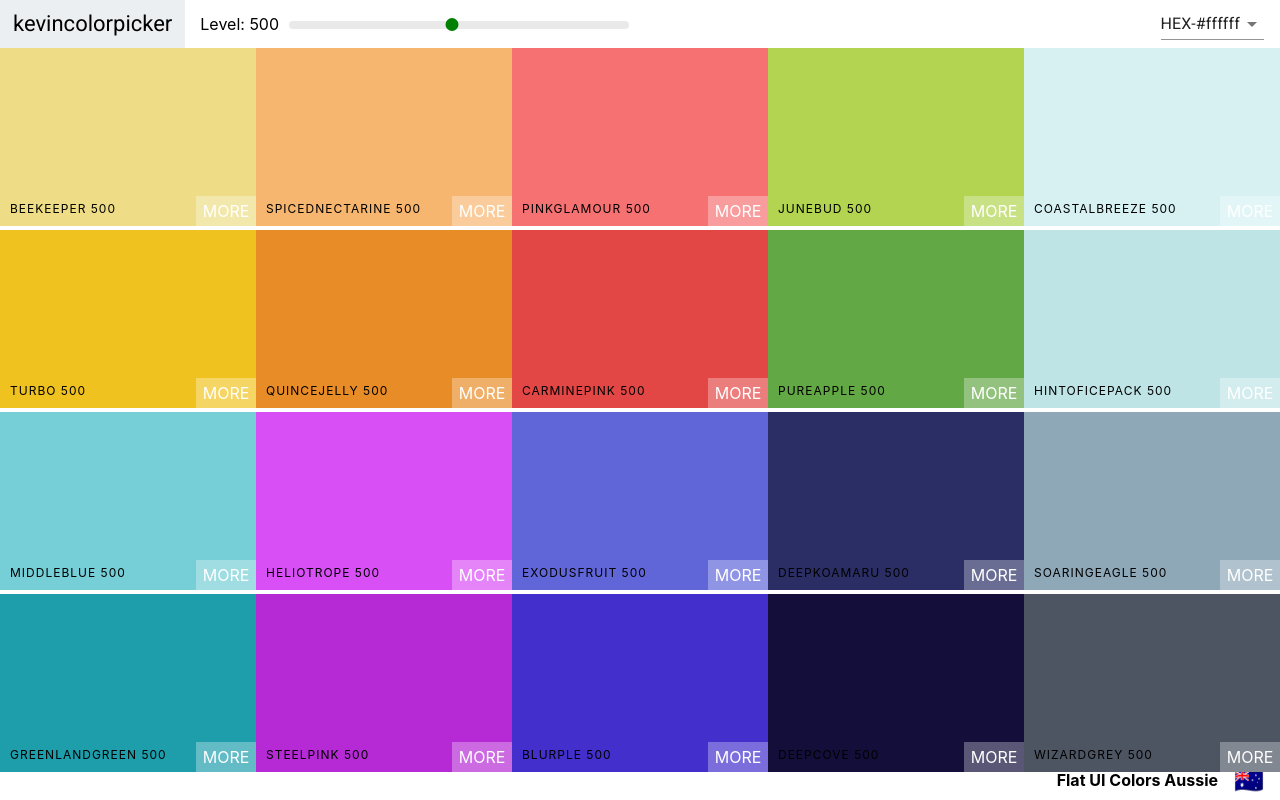
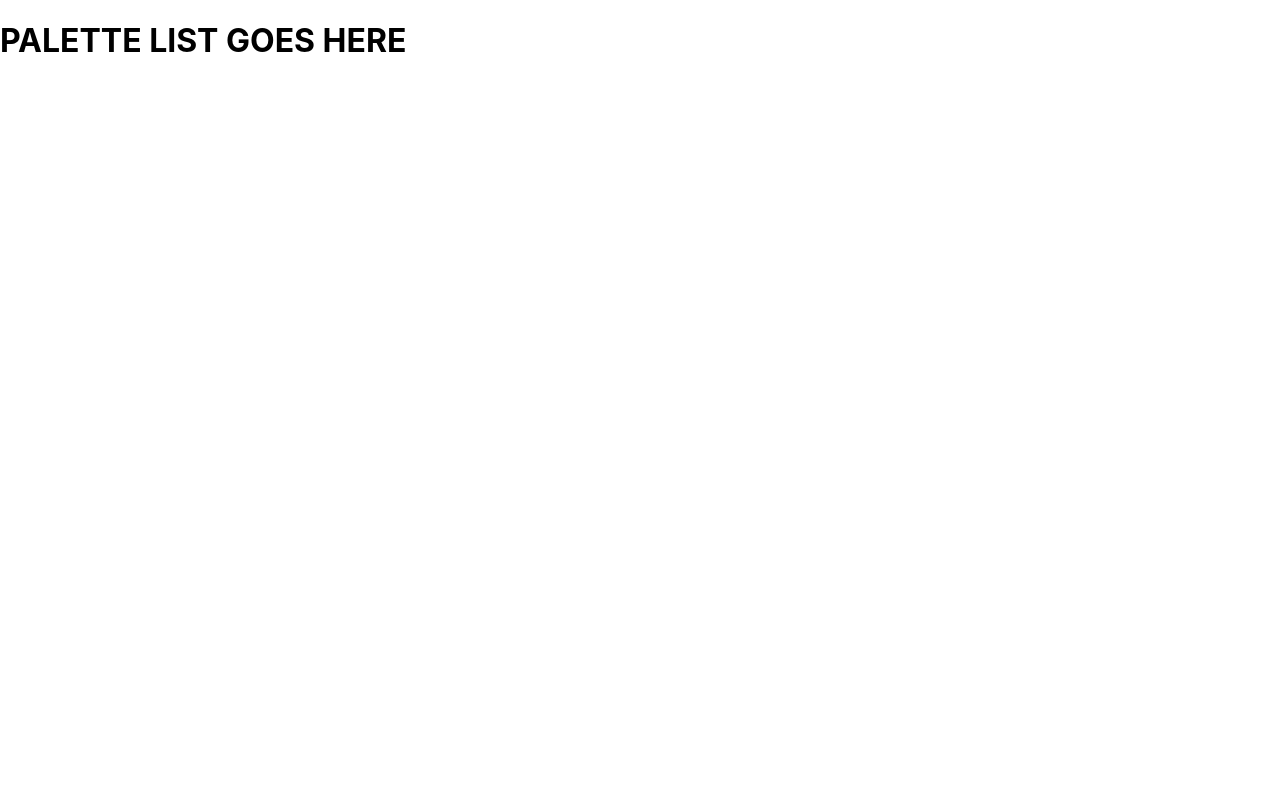
Before and after one commit to kevinapple/colors-app, a React (Create React App) app: page / in a window 1280 px wide. Built offline with nearby package versions, Linux system fonts and the light colour scheme.

Commit message:
Add react router

```diff
--- a/package.json
+++ b/package.json
@@ -10,6 +10,7 @@
     "react": "^16.9.0",
     "react-copy-to-clipboard": "^5.0.1",
     "react-dom": "^16.9.0",
+    "react-router-dom": "^5.0.1",
     "react-scripts": "3.1.1"
   },
   "scripts": {
--- a/src/App.js
+++ b/src/App.js
@@ -1,16 +1,23 @@
 import React, {Component} from 'react';
+import {Route,Switch} from "react-router-dom";
 import Palette from './Palette';
 import seedColors from "./seedColors";
 import {generatePalette} from "./colorHelpers";
 
-
-
 class App extends Component {
   render(){
     return (
-      <div>
-        <Palette palette={generatePalette(seedColors[4])}/>
-      </div>
+      <Switch>
+        <Route exact path='/' render={()=><h1>PALETTE LIST GOES HERE</h1>}/>
+        <Route
+          exact
+          path='/palette/:id'
+          render={() => <h1>INDIVIDUAL PALETTE</h1>}
+        />
+      </Switch>
+      // <div>
+      //   <Palette palette={generatePalette(seedColors[4])}/>
+      // </div>
     );
   }
 }
--- a/src/index.js
+++ b/src/index.js
@@ -1,9 +1,15 @@
 import React from 'react';
 import ReactDOM from 'react-dom';
+import {BrowserRouter} from "react-router-dom";
 import './index.css';
 import App from './App';
 
-ReactDOM.render(<App />, document.getElementById('root'));
+ReactDOM.render(
+    <BrowserRouter>
+        <App />
+    </BrowserRouter>,
+     document.getElementById('root')
+);
 
 // If you want your app to work offline and load faster, you can change
 // unregister() to register() below. Note this comes with some pitfalls.
```
Also changed, not shown: 1 other file (tests, documents, lock files or other folders).
